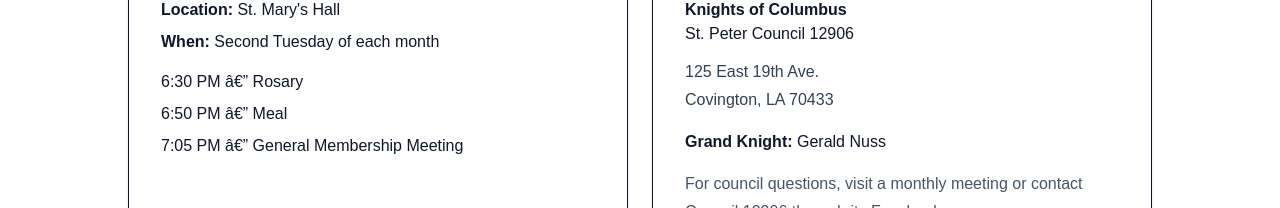
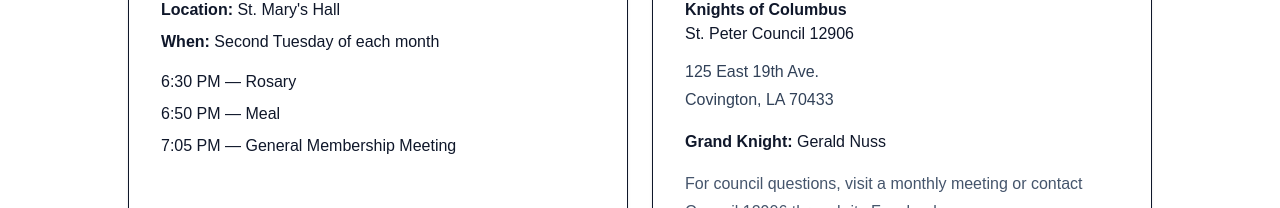
Before and after one commit to thadackel/kc12906-website, a Next.js app: page /contact in a window 1280 px wide. Shown: the part 677-885 px from the top of the page. Built offline with nearby package versions, Linux system fonts and the light colour scheme.

Commit message:
Restore UTF-8 page content
Restore typographic punctuation while preserving the Version 2.0 metadata release.

```diff
--- a/app/contact/page.tsx
+++ b/app/contact/page.tsx
@@ -29,9 +29,9 @@
             <p className="mt-4"><strong>Location:</strong> St. Mary&apos;s Hall</p>
             <p className="mt-2"><strong>When:</strong> Second Tuesday of each month</p>
             <ul className="mt-4 space-y-2">
-              <li>6:30 PM â€” Rosary</li>
-              <li>6:50 PM â€” Meal</li>
-              <li>7:05 PM â€” General Membership Meeting</li>
+              <li>6:30 PM — Rosary</li>
+              <li>6:50 PM — Meal</li>
+              <li>7:05 PM — General Membership Meeting</li>
             </ul>
           </section>
           <section className="rounded-3xl border p-8 shadow-sm">
--- a/app/get-involved/page.tsx
+++ b/app/get-involved/page.tsx
@@ -65,7 +65,7 @@
               href="/programs"
               className="mt-6 inline-flex font-black text-blue-900 hover:text-yellow-600"
             >
-              View our programs â†’
+              View our programs →
             </Link>
           </div>
 
@@ -81,7 +81,7 @@
               href="/events"
               className="mt-6 inline-flex font-black text-blue-900 hover:text-yellow-600"
             >
-              View upcoming events â†’
+              View upcoming events →
             </Link>
           </div>
         </section>
--- a/app/programs/page.tsx
+++ b/app/programs/page.tsx
@@ -73,7 +73,7 @@
                   </h2>
                   <p className="mt-4 leading-7 text-slate-600">{program.summary}</p>
                   <p className="mt-6 font-black text-blue-900">
-                    Learn more <span aria-hidden="true">â†’</span>
+                    Learn more <span aria-hidden="true">→</span>
                   </p>
                 </div>
               </Link>
```
Also changed, not shown: app/about/page.tsx (+2 -2 lines), app/events/bbq/page.tsx (+1 -1 lines), app/events/coats-for-kids/page.tsx (+1 -1 lines), app/events/fish-fries/page.tsx (+1 -1 lines), app/events/free-throw-contest/page.tsx (+1 -1 lines).
